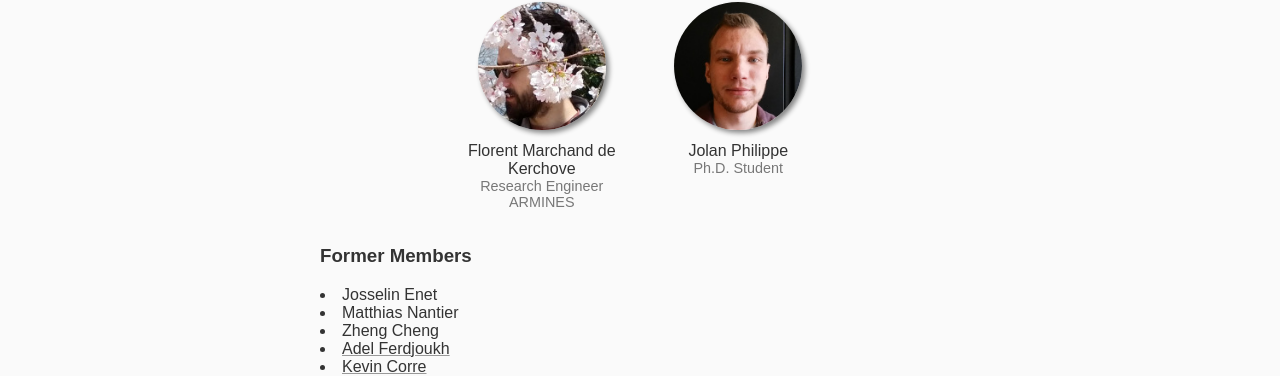
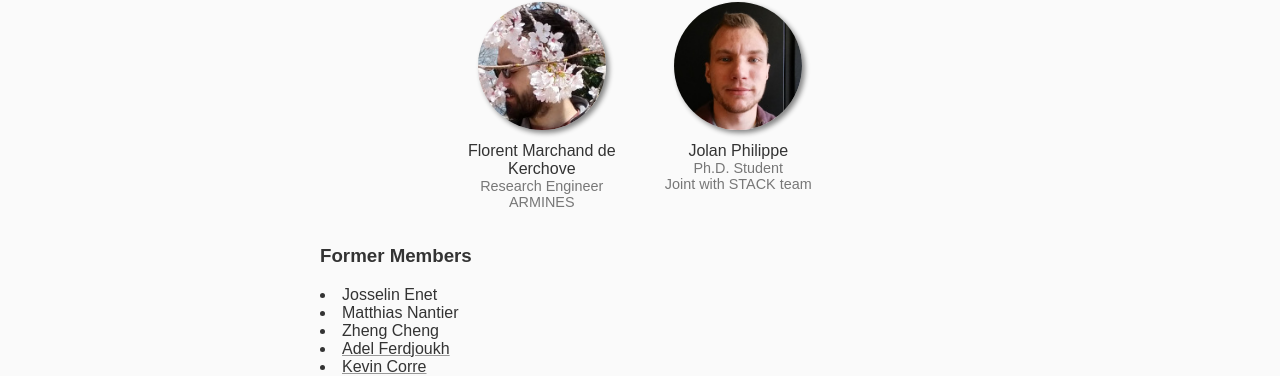
Before and after one commit to NaoMod/naomod.github.io, a Jekyll site: the page built from members.html, in a window 1280 px wide. Shown: the part 1275-1651 px from the top of the page. Built offline with Jekyll 4.4.1, drawn with Linux system fonts in a browser that asks for light colours.

Commit message:
Add Jolan's affiliation

```diff
--- a/members.html
+++ b/members.html
@@ -68,6 +68,7 @@ transient:
 
   - name: Jolan Philippe
     title: Ph.D. Student
+    affiliation: Joint with STACK team
     picture: jolan.jpg
 
 former:
```
